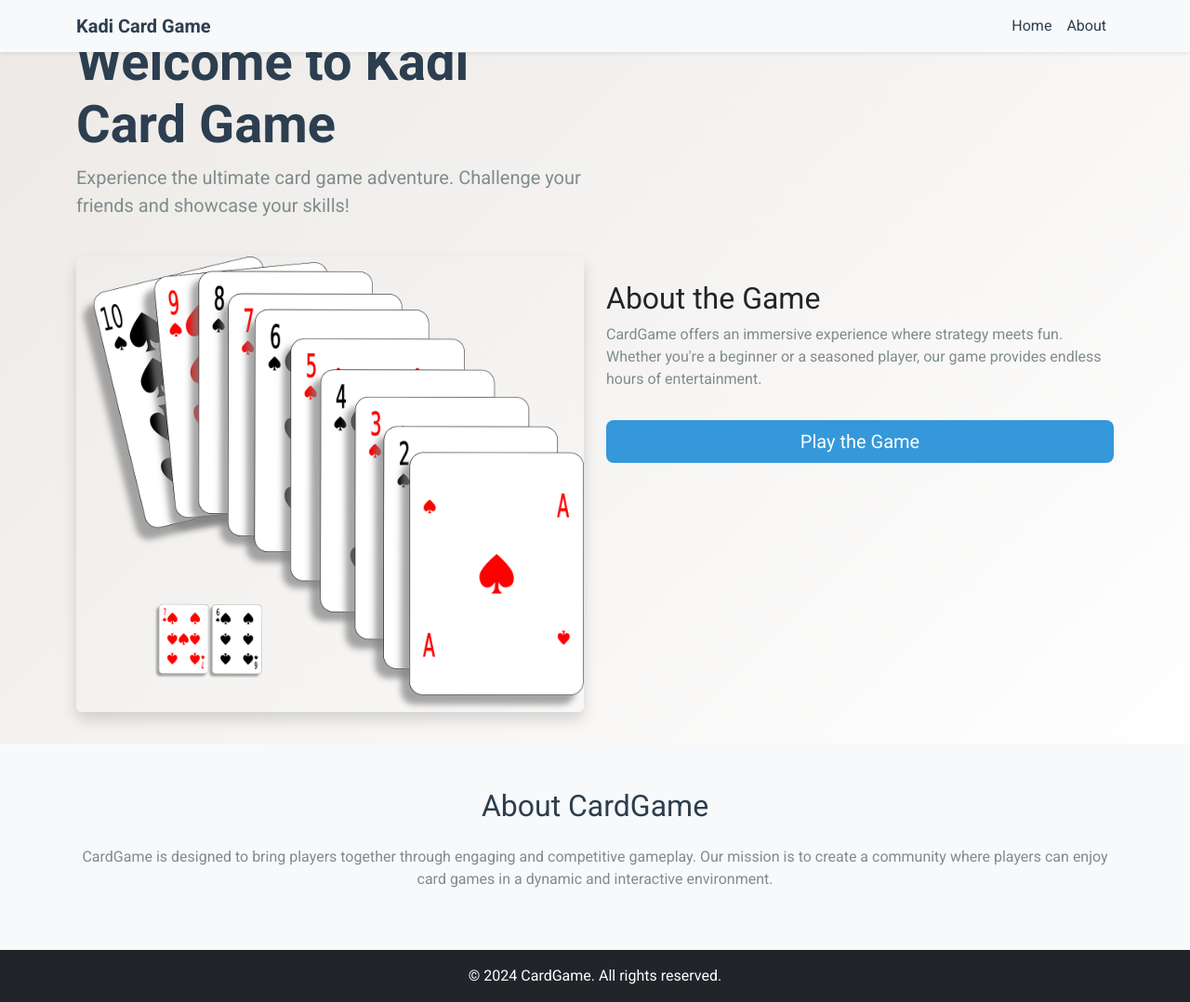
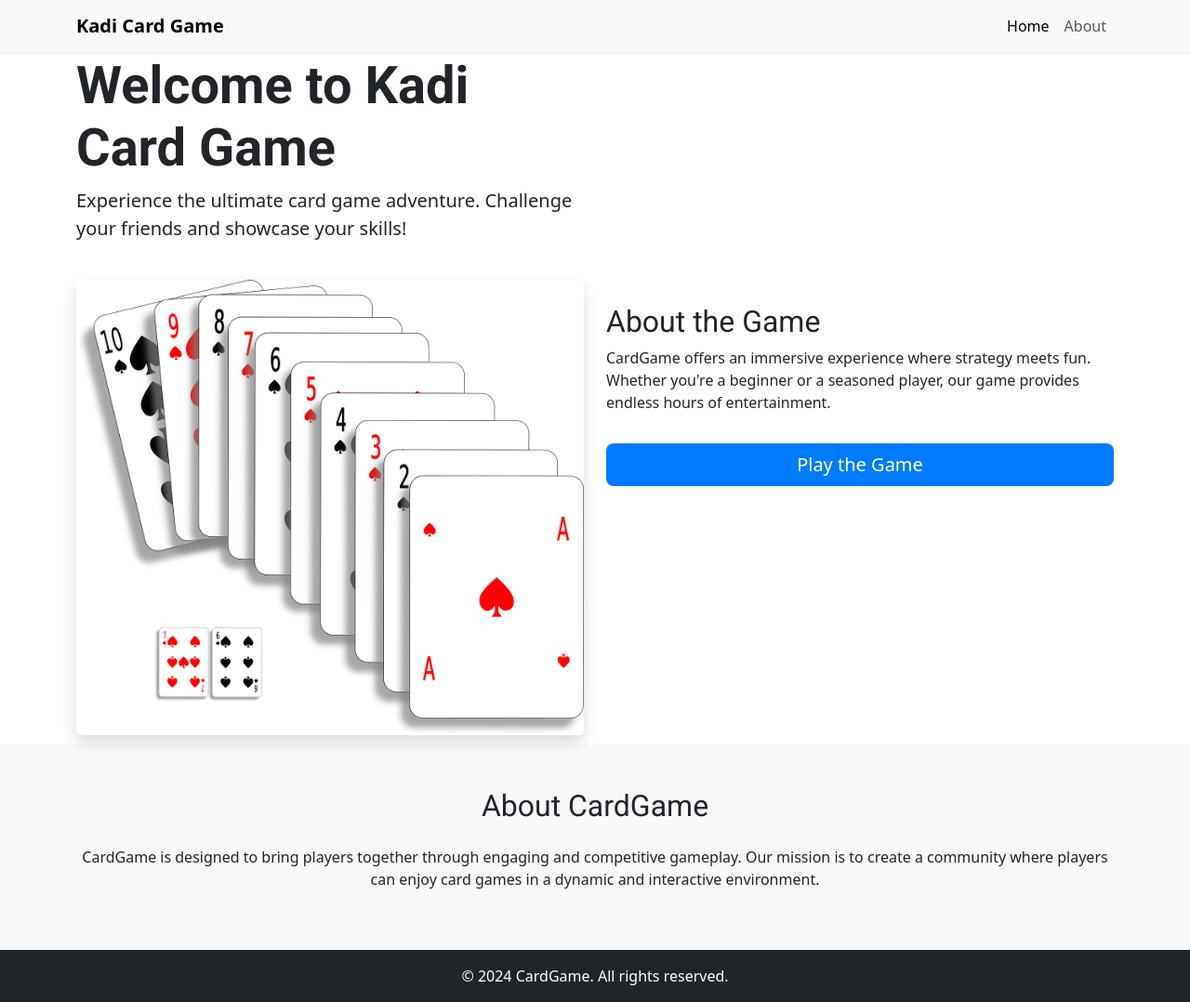
Before and after one commit to WangKal/kadi, a Flask app: page / in a window 1280 px wide. Shown: the whole page at 93% size. Run offline with Flask 3, Linux system fonts and the light colour scheme; parts of the project's set-up code (start-up, migrations or seed data) failed here and were passed over.

Commit message:
Update home_styles.css

```diff
--- a/web_flask/static/css/home_styles.css
+++ b/web_flask/static/css/home_styles.css
@@ -1,76 +1,54 @@
-/* General Styles */
-body {
-    font-family: 'Roboto', sans-serif;
-    scroll-behavior: smooth;
+/* Add space to avoid the navbar from overlapping content */
+.main-section {
+    padding-top: 100px;
+    padding-bottom: 50px;
 }
 
-/* Header Styles */
-.navbar-brand {
-    color: #2c3e50 !important;
+h1, h2 {
+    font-family: 'Roboto', sans-serif;
 }
 
-.nav-link {
-    color: #2c3e50 !important;
-    transition: color 0.3s;
+img {
+    max-width: 100%;
+    height: auto;
+    display: block;
 }
 
-.nav-link:hover {
-    color: #3498db !important;
+/* Ensure both columns have equal height */
+.row.align-items-center {
+    height: 100%;
 }
 
-/* Main Section Styles */
-section#home {
-    background: linear-gradient(135deg, #ece9e6, #ffffff);
+/* Remove white spaces and ensure full height for both columns */
+.col-md-6 {
+    display: flex;
+    flex-direction: column;
+    justify-content: center;
 }
 
-section#home h1 {
-    color: #2c3e50;
+/* Ensure proper z-index for the fixed navbar */
+.navbar {
+    z-index: 1000;
 }
 
-section#home p {
-    color: #7f8c8d;
+/* Button Styling */
+.btn-primary {
+    background-color: #007bff;
+    border: none;
 }
 
-section#home .btn-primary {
-    background-color: #3498db;
-    border: none;
-    transition: background-color 0.3s, transform 0.3s;
+.btn-primary:hover {
+    background-color: #0056b3;
 }
 
-section#home .btn-primary:hover {
-    background-color: #2980b9;
-    transform: scale(1.05);
+/* About section spacing */
+#about {
+    padding: 60px 0;
 }
 
-/* About Section Styles */
-section#about h2 {
-    color: #2c3e50;
+/* Footer styling */
+footer {
+    background-color: #222;
+    color: #fff;
+    padding: 20px 0;
 }
-
-section#about p {
-    color: #7f8c8d;
-}
-
-/* Footer Styles */
-footer {
-    position: relative;
-    bottom: 0;
-    width: 100%;
-}
-
-/* Responsive Image */
-img.img-fluid {
-    max-width: 100%;
-    height: auto;
-}
-
-/* Additional Animations */
-@media (max-width: 767px) {
-    section#home .row {
-        text-align: center;
-    }
-
-    section#home .col-md-6 {
-        margin-bottom: 2rem;
-    }
-}
```
